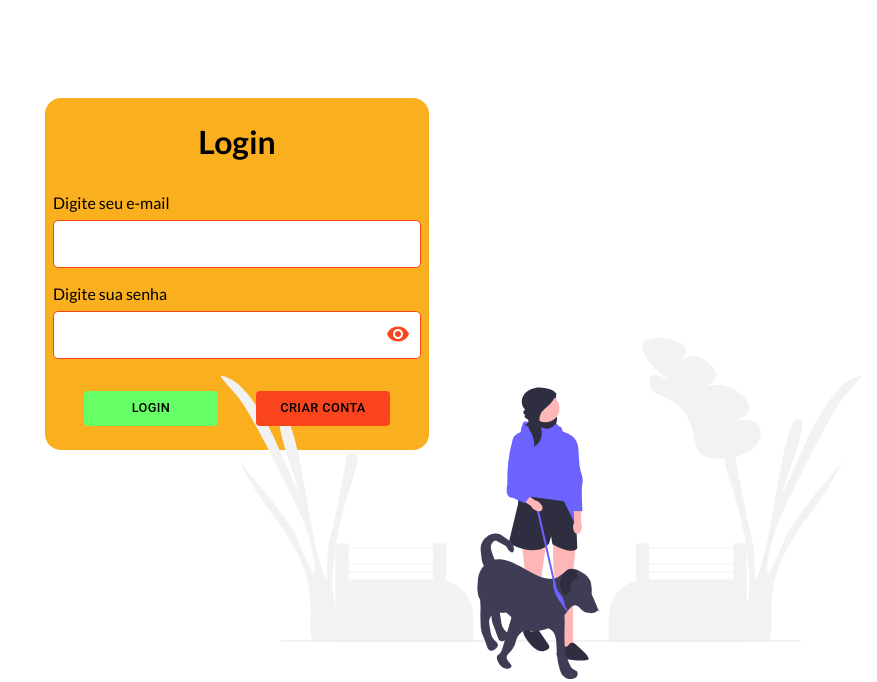
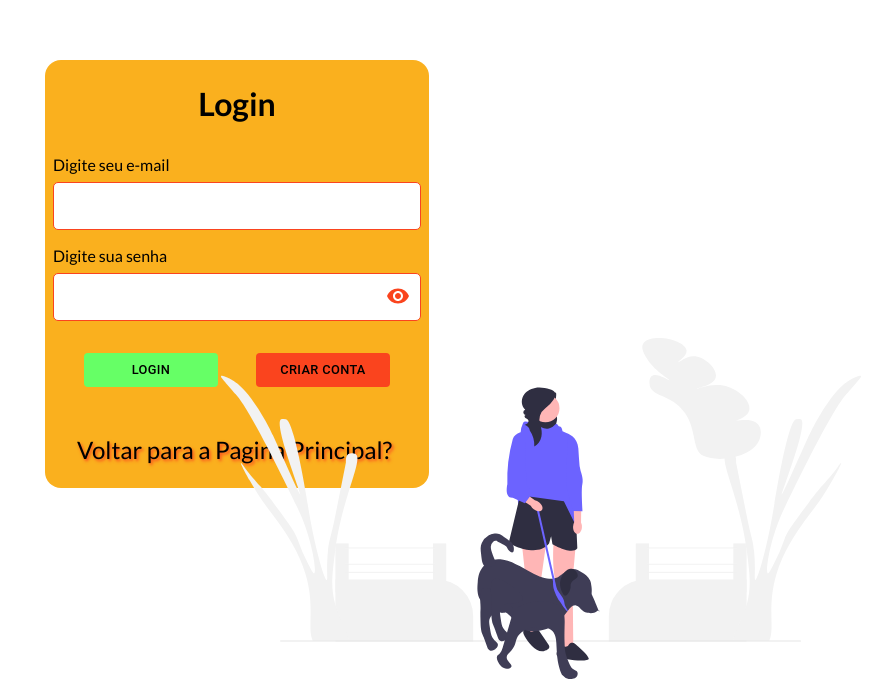
Before and after one commit to glautonOsorio/Garcia-Exercises, a React (Vite) app: page /login in a window 1280 px wide. Shown: the part 126-808 px from the top of the page, without its empty margins (403-1280 px from the left). Built offline with nearby package versions, Linux system fonts and the light colour scheme; data requests are answered from the project's data file.

Commit message:
fix: arrumando contextos,rotas e estilos

```diff
--- a/src/Themes.jsx
+++ b/src/Themes.jsx
@@ -1,5 +1,5 @@
 export const darkTheme = {
-  background: "#121212",
+  background: "#121212	",
   primary: "#663399",
   secondary: "#4CAF50",
   tertiary: "#2196F3",
--- a/src/components/Footer/Footer.styles.jsx
+++ b/src/components/Footer/Footer.styles.jsx
@@ -70,7 +70,7 @@ export const FooterTitle = styled.h1`
 `;
 export const StyledLink = styled(NavLink)`
   display: flex;
-  color: ${({ $theme }) => $theme.accent};
+  color: ${({ $theme }) => $theme.text};
   font-size: 1.5rem;
   font-weight: 400;
   padding: 1rem 1.5rem;
--- a/src/components/Forms/Form.styles.jsx
+++ b/src/components/Forms/Form.styles.jsx
@@ -34,6 +34,7 @@ export const FormColumn = styled.div`
   width: 100%;
   padding: 0.5rem;
   gap: 1rem;
+  text-align: center;
 
   @media (max-width: 1024px) {
     gap: 0.5rem;
@@ -47,6 +48,7 @@ export const FormRow = styled.div`
   width: 100%;
   gap: 1rem;
   margin: 0.5rem;
+  text-align: center;
 
   @media (max-width: 1024px) {
     flex-direction: column;
@@ -114,3 +116,24 @@ export const Search = styled(SearchOutlinedIcon)`
   z-index: 1000;
   color: ${({ $theme }) => $theme.text};
 `;
+
+export const StyledLink = styled(NavLink)`
+  display: flex;
+  color: ${({ $theme }) => $theme.text};
+  font-size: 1.5rem;
+  font-weight: 400;
+  padding: 1rem 1.5rem;
+  text-align: center;
+
+  text-decoration: none;
+  text-shadow: 0.1rem 0.1rem 0.2rem ${({ $theme }) => $theme.tertiary};
+  transition: transform 0.3s ease-in-out;
+  &:hover {
+    transform: scale(1.1);
+  }
+
+  @media (max-width: 1024px) {
+    padding: 0.8rem 1rem;
+    gap: 1rem;
+  }
+`;
--- a/src/components/Forms/Login/Login.component.jsx
+++ b/src/components/Forms/Login/Login.component.jsx
@@ -71,6 +71,9 @@ export const LoginComponent = () => {
               onClick={showRegister}
             />
           </Styled.ButtonWrapper>
+          <Styled.StyledLink $theme={theme} to={"/"}>
+            Voltar para a Pagina Principal?
+          </Styled.StyledLink>
         </Styled.FormColumn>
       </Styled.LoginForm>
     </>
--- a/src/components/Header/Header.styles.jsx
+++ b/src/components/Header/Header.styles.jsx
@@ -70,7 +70,7 @@ export const HeaderTitle = styled.h1`
 
 export const StyledLink = styled(NavLink)`
   display: flex;
-  color: ${({ $theme }) => $theme.accent};
+  color: ${({ $theme }) => $theme.text};
   font-size: 1.5rem;
   font-weight: 400;
   padding: 1rem 1.5rem;
--- a/src/components/Input/Input.styles.jsx
+++ b/src/components/Input/Input.styles.jsx
@@ -32,12 +32,10 @@ export const Input = styled.input`
   border: 1px solid
     ${({ $color, $theme }) =>
       $color === "danger" ? $theme.error : $theme.tertiary};
-  color: ${({ $color, $theme }) =>
-    $color === "danger" ? $theme.error : $theme.text};
+  color: ${({ $color }) => ($color === "danger" ? "#DC143C" : "#000")};
   width: 100%;
   height: 3rem;
 `;
-
 export const TextArea = styled.textarea`
   display: flex;
   padding: 0.5rem;
--- a/src/contexts/Auth.context.jsx
+++ b/src/contexts/Auth.context.jsx
@@ -22,6 +22,7 @@ export const AuthContextProvider = ({ children }) => {
       const loggedUser = getLocalStorage("logged");
       GetEmail(loggedUser).then((res) => {
         setUser(res[0]);
+        setIsLogged(true);
       });
     }
   }, []);
--- a/src/contexts/Theme.context.jsx
+++ b/src/contexts/Theme.context.jsx
@@ -1,4 +1,8 @@
-import React, { createContext, useState } from "react";
+import { createContext, useEffect, useState } from "react";
+import {
+  getLocalStorage,
+  setLocalStorage,
+} from "../helper/LocalStorageInstance";
 import PropTypes from "prop-types";
 
 import { darkTheme, lightTheme } from "../Themes";
@@ -8,10 +12,17 @@ export const ThemeContext = createContext();
 export const ThemeProvider = ({ children }) => {
   const [theme, setTheme] = useState(lightTheme);
 
+  useEffect(() => {
+    if (getLocalStorage("theme") != null) {
+      const storage = getLocalStorage("theme");
+      setTheme(storage);
+    }
+  }, []);
+
   const changeTheme = () => {
-    setTheme((presentTheme) =>
-      presentTheme === lightTheme ? darkTheme : lightTheme
-    );
+    const newTheme = theme === lightTheme ? darkTheme : lightTheme;
+    setTheme(newTheme);
+    setLocalStorage("theme", newTheme);
   };
 
   return (
--- a/src/routes/PrivateRoutes.jsx
+++ b/src/routes/PrivateRoutes.jsx
@@ -5,7 +5,7 @@ import { Navigate } from "react-router-dom";
 
 export const PrivateRoutes = ({ children }) => {
   const { isLogged } = useContext(AuthContext);
-  return isLogged ? children : <Navigate to={"login"} />;
+  return isLogged ? children : <Navigate to={"/"} />;
 };
 
 PrivateRoutes.propTypes = {
```
